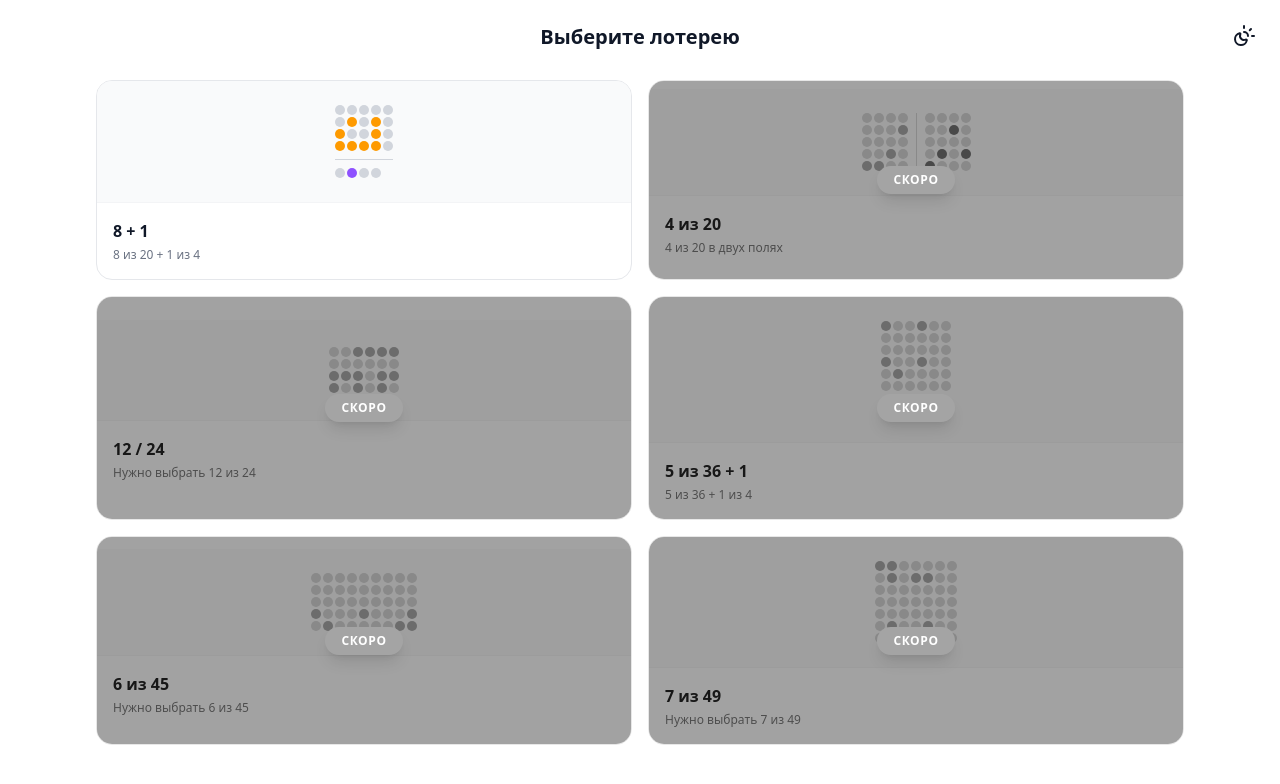
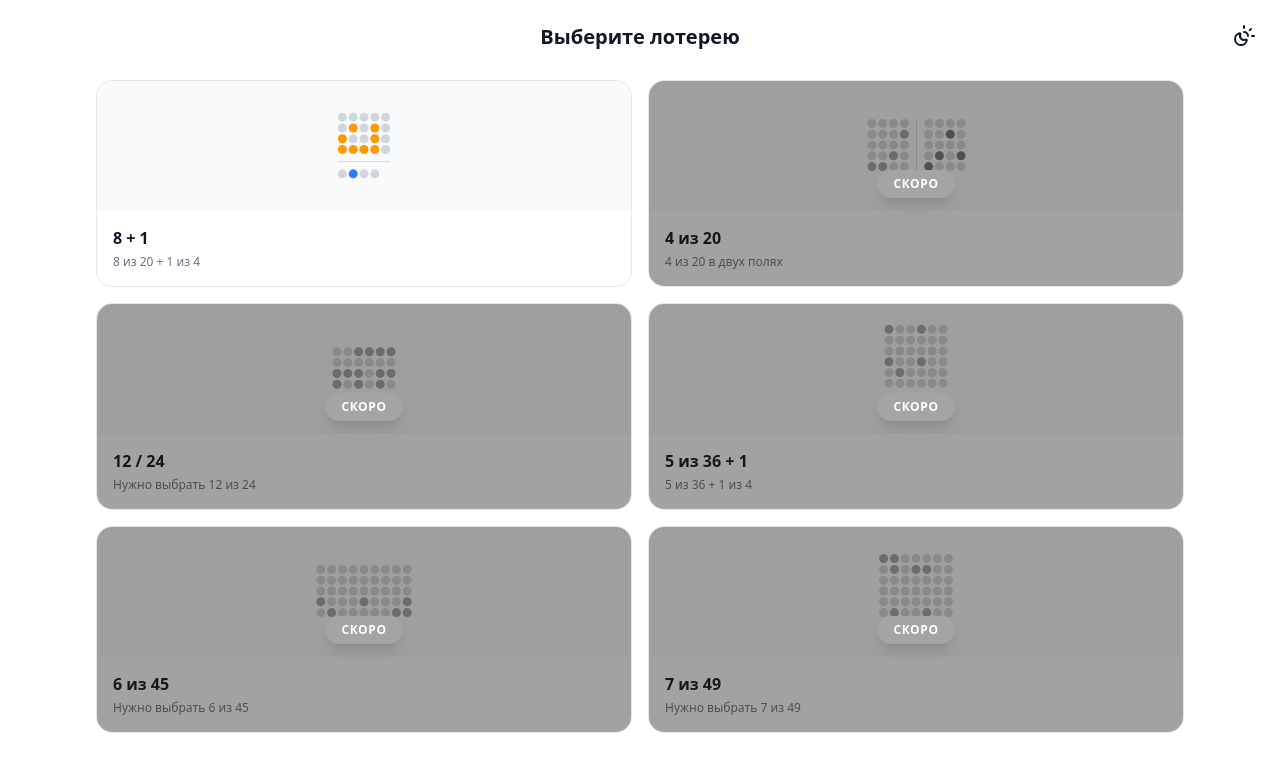
Before and after one commit to justanorange/lattice, a React (Vite) app: page / in a window 1280 px wide. Shown: the top 784 px of the page. Built offline with nearby package versions, Linux system fonts and the light colour scheme.

Commit message:
fix: blue color for field2, fixed height for card image area

```diff
--- a/src/pages/lottery-selection/ui/LotterySelectionPage.tsx
+++ b/src/pages/lottery-selection/ui/LotterySelectionPage.tsx
@@ -77,9 +77,11 @@ export const LotterySelectionPage: React.FC = () => {
                 </div>
               )}
 
-              {/* Top: Visual grid area */}
-              <div className="flex items-center justify-center p-4 bg-gray-50 dark:bg-gray-900/50 min-h-[100px]">
-                <LotteryGrid lotteryId={lottery.id} size="sm" />
+              {/* Top: Visual grid area - fixed height */}
+              <div className="flex items-center justify-center h-32 p-3 bg-gray-50 dark:bg-gray-900/50">
+                <div className="scale-90">
+                  <LotteryGrid lotteryId={lottery.id} size="sm" />
+                </div>
               </div>
 
               {/* Bottom: Text area */}
--- a/src/shared/ui/LotteryGrid.tsx
+++ b/src/shared/ui/LotteryGrid.tsx
@@ -136,7 +136,7 @@ const FieldGrid: React.FC<{
             'rounded-full transition-colors',
             isSelected
               ? isSecondField
-                ? 'bg-violet-500'
+                ? 'bg-blue-500'
                 : 'bg-amber-500'
               : 'bg-gray-300 dark:bg-gray-600'
           )}
```
